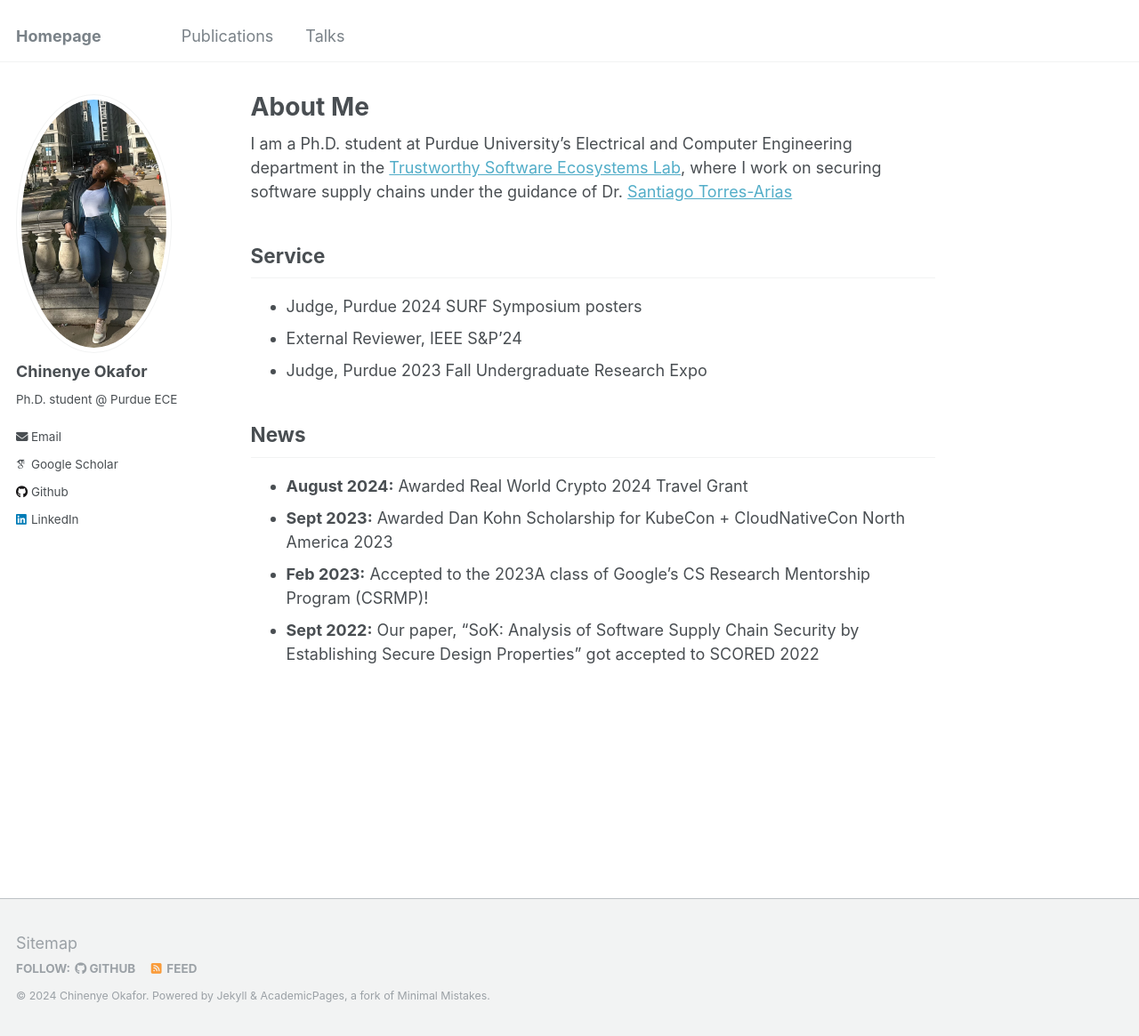
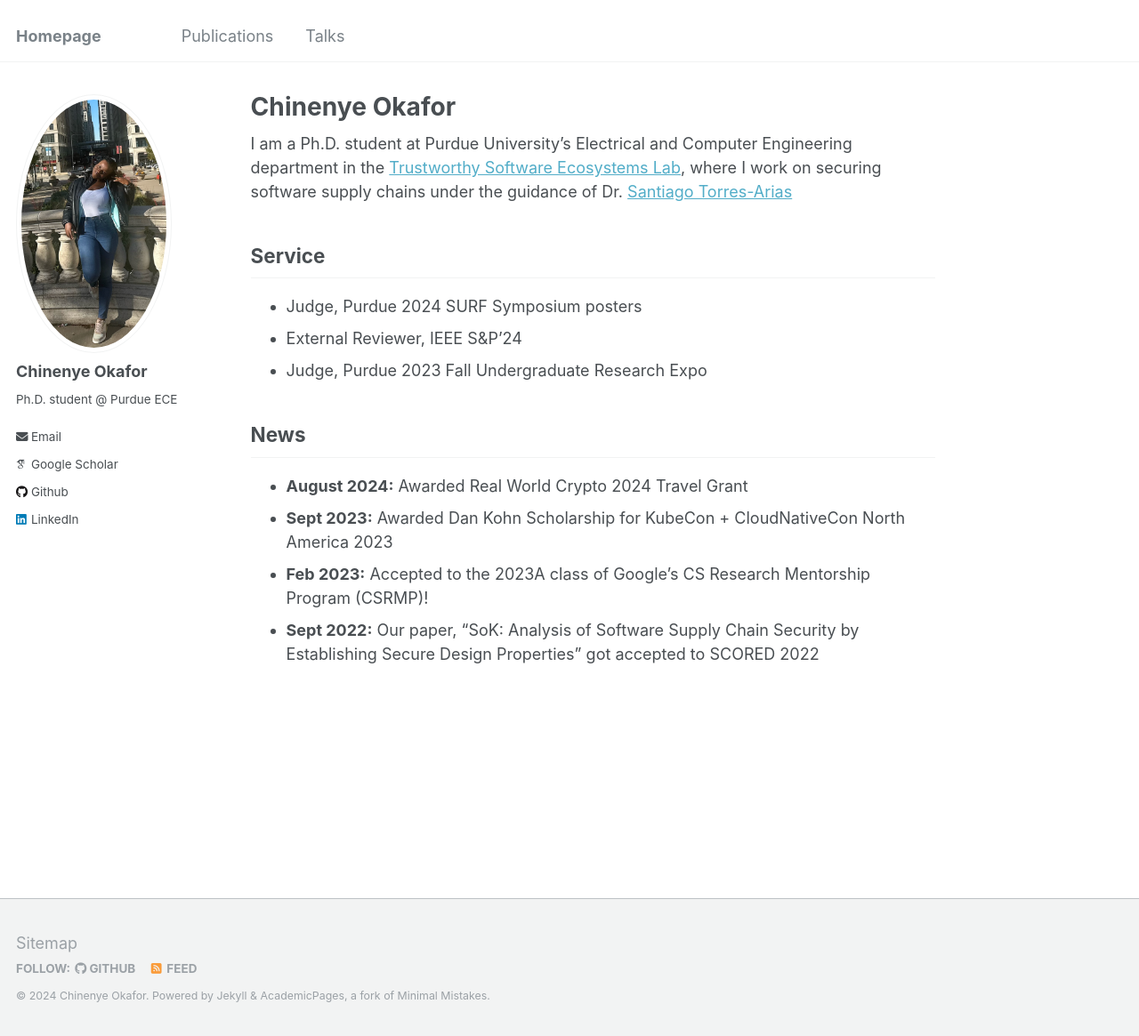
Before and after one commit to chinenyeokafor/chinenyeokafor.github.io, a Jekyll site: the page built from _pages/about.md, in a window 1280 px wide and 1165 px high. Shown: the whole window at 89% size. Built offline with Jekyll 4.4.1, drawn with Linux system fonts in a browser that asks for light colours; some web fonts are replaced.

Commit message:
update about

```diff
--- a/_pages/about.md
+++ b/_pages/about.md
@@ -1,6 +1,6 @@
 ---
 permalink: /
-title: "About Me"
+title: "Chinenye Okafor"
 author_profile: true
 redirect_from:
   - /about/
```
